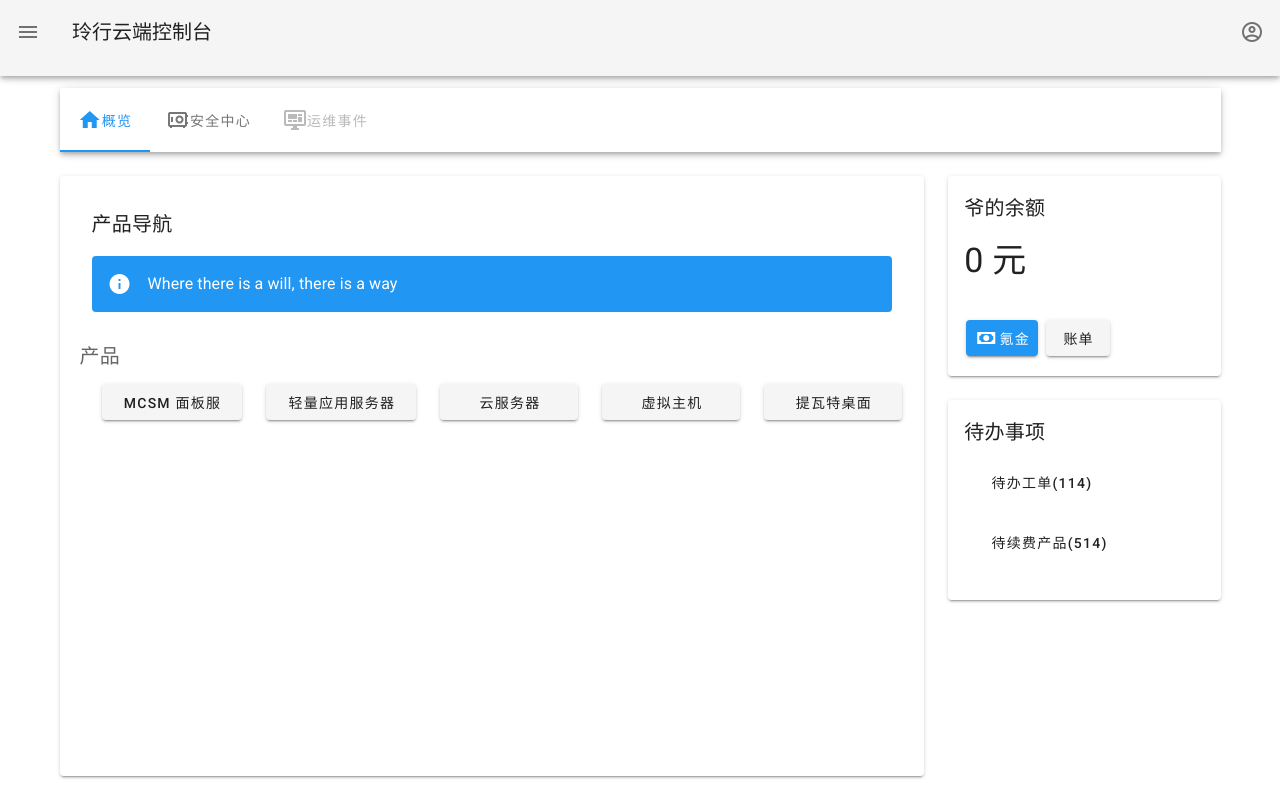
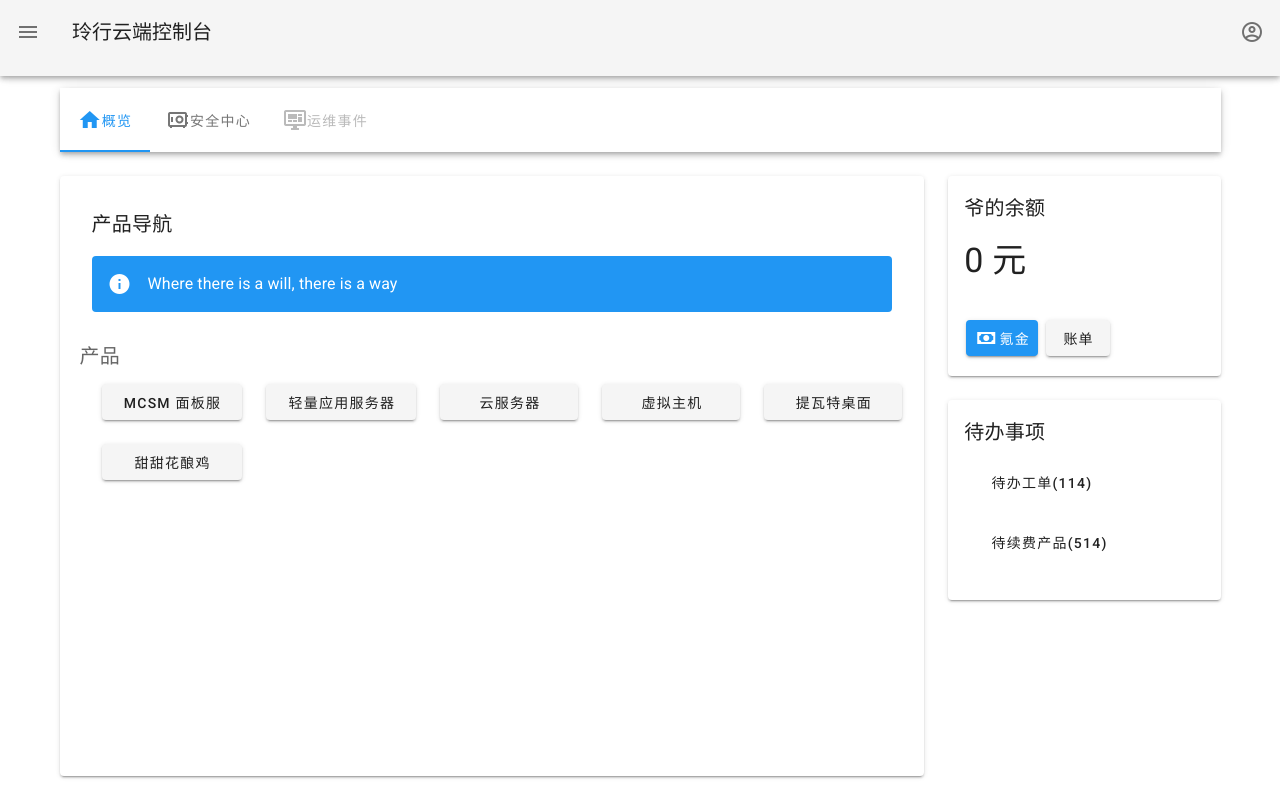
Before and after one commit to Incloudify/consolify-frontend, a Nuxt app: page /table in a window 1280 px wide. Built offline with nearby package versions, Linux system fonts and the light colour scheme.

Commit message:
Follow dispure's advice

```diff
--- a/components/table/TableProductsAll.vue
+++ b/components/table/TableProductsAll.vue
@@ -47,6 +47,33 @@
         </v-btn>
       </v-col>
     </v-row>
+    <v-row>
+      <v-col>
+        <v-btn class="productbtn">
+          甜甜花酿鸡
+        </v-btn>
+      </v-col>
+      <v-col>
+        <v-btn class="productbtninvisit">
+          轻量应用服务器
+        </v-btn>
+      </v-col>
+      <v-col>
+        <v-btn class="productbtninvisit">
+          云服务器
+        </v-btn>
+      </v-col>
+      <v-col>
+        <v-btn class="productbtninvisit">
+          虚拟主机
+        </v-btn>
+      </v-col>
+      <v-col>
+        <v-btn class="productbtninvisit">
+          提瓦特桌面
+        </v-btn>
+      </v-col>
+    </v-row>
     <!-- 产品行 结束 -->
   </div>
 </template>
@@ -63,4 +90,7 @@ export default {
 .productbtn {
   width: 100%;
 }
+.productbtninvisit {
+  display: none;
+}
 </style>
```
